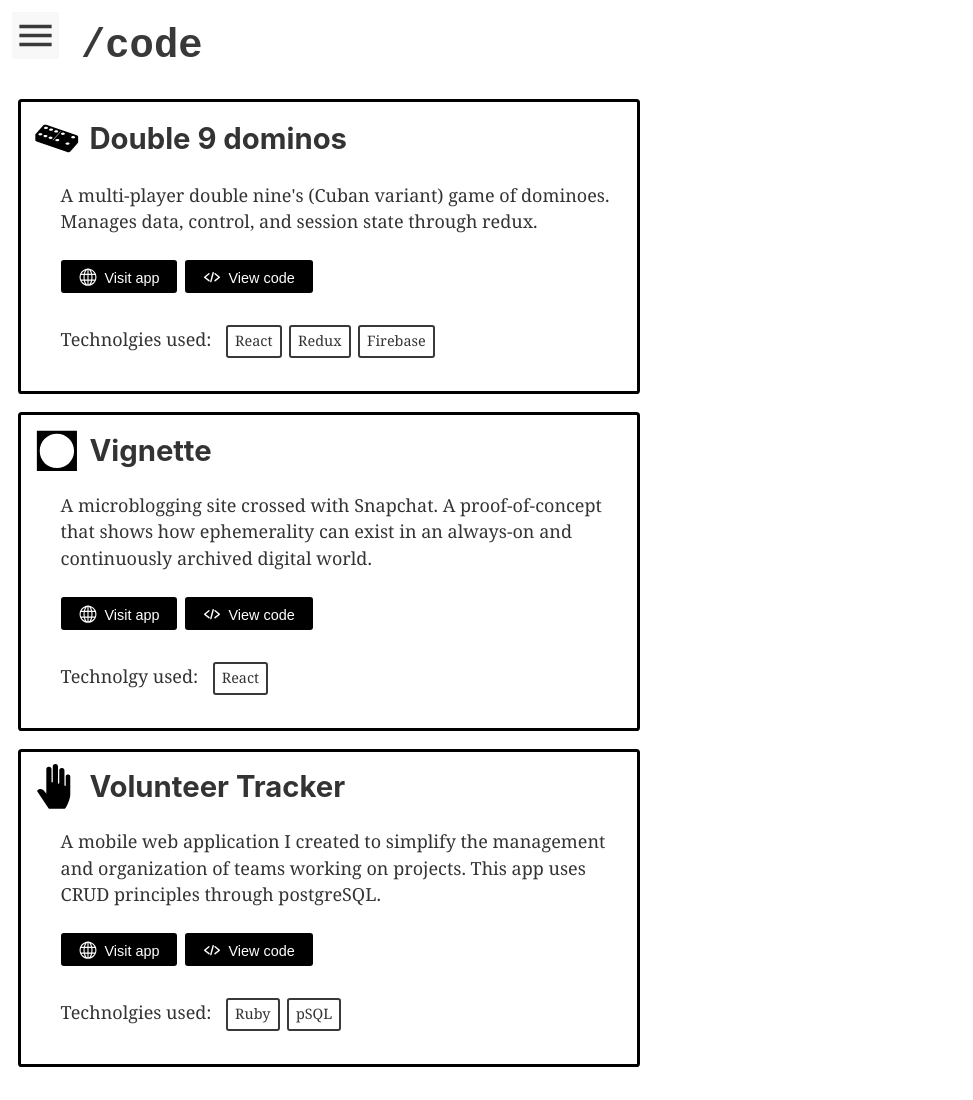
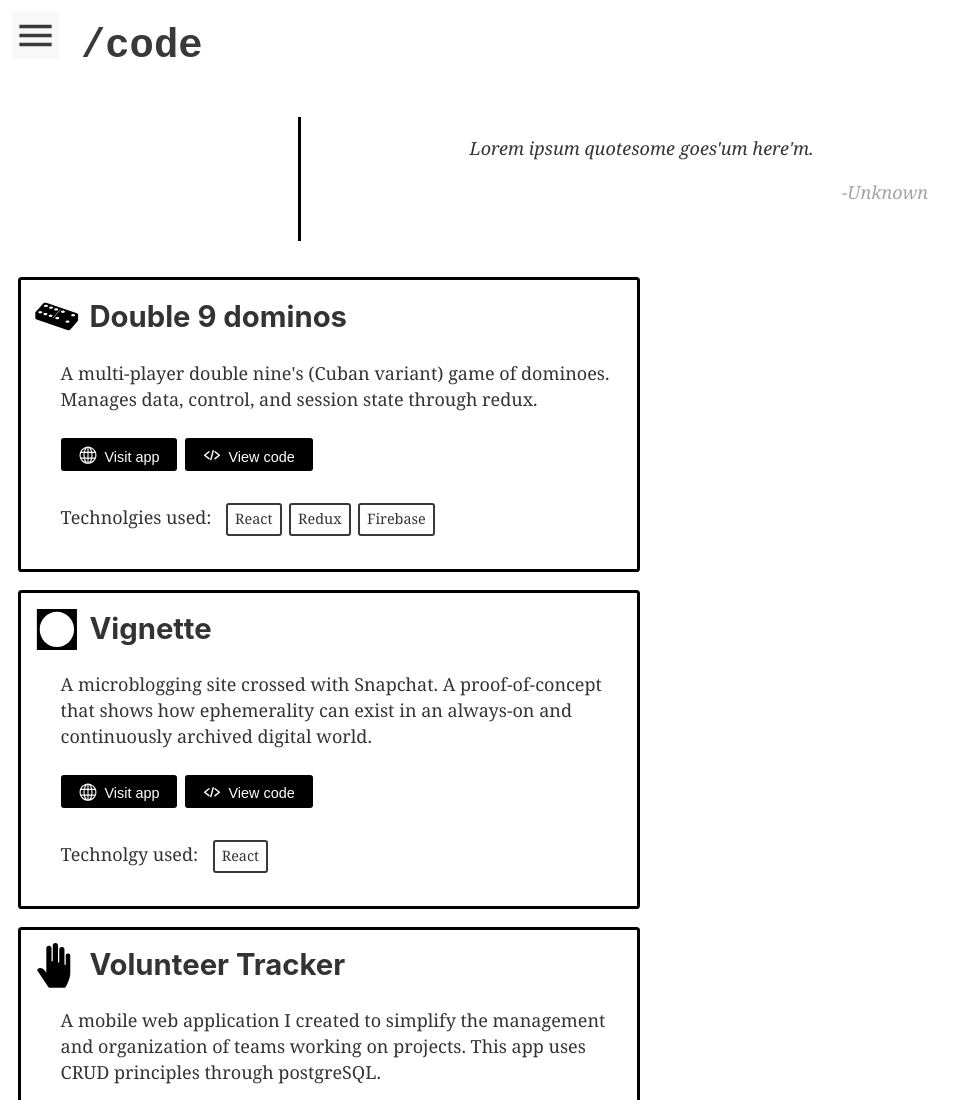
Before and after one commit to pseudoralph/www, a Gatsby site: page /code in a window 1280 px wide. Shown: the top 1100 px of the page, without its empty margins (0-973 px from the left). Built offline with nearby package versions, Linux system fonts and the light colour scheme; Gatsby itself is replaced by a stand-in of ours.

Commit message:
add quote section to code

```diff
--- a/src/pages/code.js
+++ b/src/pages/code.js
@@ -42,6 +42,10 @@ function Code() {
         <h1 id="title-heading">/code</h1>
       </div>
       <div className="articles-wrapper">
+        <div className="code-box-quote">
+          Lorem ipsum quotesome goes'um here'm.
+          <p id="quote-author">-Unknown</p>
+        </div>
         {codingProjectsDB.map(project => (
           <div className="code-box" key={project.title}>
             <img
--- a/src/style/content.css
+++ b/src/style/content.css
@@ -62,6 +62,25 @@
   border: 0.2em solid black;
   border-radius: 0.2em;
   padding: 0.7em;
+}
+
+.code-box-quote {
+  border-left: 0.2em solid black;
+  font-style: italic;
+
+  text-align: center;
+  width: 55%;
+  display: table;
+  padding: 1em 3em 2em;
+  margin: 1em auto 2em;
+  /* margin: 1em auto; */
+  /* display: inline-block; */
+}
+
+#quote-author {
+  text-align: right;
+  margin: 1em 0 0;
+  color: #a3a3a3;
 }
 
 .code-description {
```
